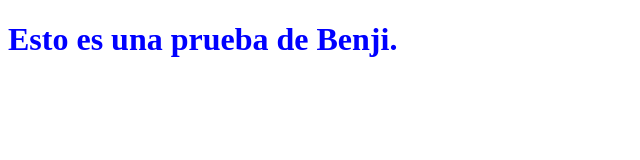
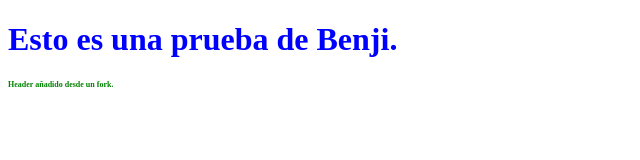
Before and after one commit to BenjaminArredondo/PruebaLabDesarrolloWeb, a plain HTML site: page index.html in a window 1280 px wide. Shown: the full height of the page, 0-640 px from the left. Drawn offline with Linux system fonts and the light colour scheme.

Commit message:
Se modificaron los archivos index.html y style.css

```diff
--- a/index.html
+++ b/index.html
@@ -6,5 +6,6 @@
 </head>
 <body>
 	<h1>Esto es una prueba de Benji.</h1>
+	<h2>Header añadido desde un fork.</h2>
 </body>
 </html>
--- a/style.css
+++ b/style.css
@@ -1,3 +1,7 @@
 h1 {
 	color: blue;
 }
+h2 {
+	color: green;
+	font-size: 8px;
+}
```
